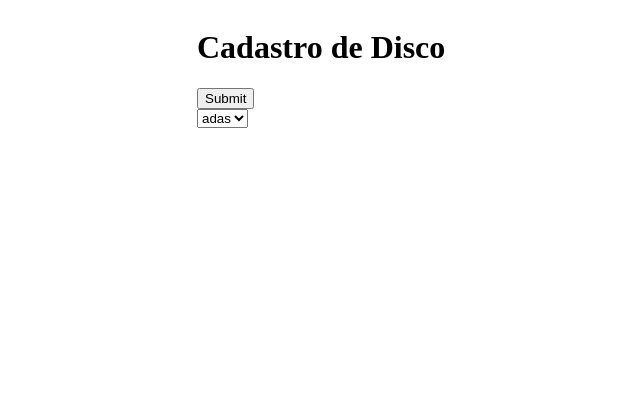
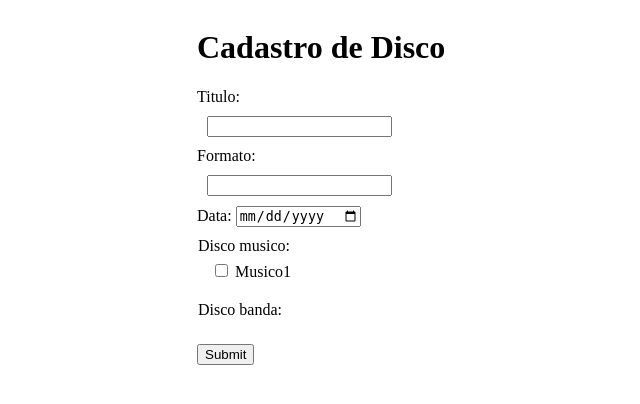
Before and after one commit to Stuepp/Gravadora, a Django app: page /addDisco/ in a window 1280 px wide. Shown: the top 404 px of the page, without its empty margins (361-1001 px from the left). Run offline with Django 4.2, Linux system fonts and the light colour scheme; data comes from the database, SQL or seed files in the repository; parts of the project's set-up code (start-up, migrations or seed data) failed here and were passed over.

Commit message:
fix on forms and small fix on models

```diff
--- a/gravadora/members/forms.py
+++ b/gravadora/members/forms.py
@@ -1,40 +1,69 @@
 from django import forms
-from .models import Musica, Musico, Banda, Own, Instrumento, Disco, Produtor
+from django.db.models.base import Model
+from .models import Musica, Musico, Banda, Instrumento, Disco, Produtor
 
-class AddMusicaForm(forms.ModelForm):
+class CustomMusicaMusicoChoiceField(forms.ModelMultipleChoiceField):
+    def label_from_instance(self, musico):
+        return "%s" % musico.nome
+class CustomMusicaBandaChoiceField(forms.ModelMultipleChoiceField):
+    def label_from_instance(self, banda):
+        return "%s" % banda.nome
+class CustomMusicaDiscoChoiceField(forms.ModelMultipleChoiceField):
+    def label_from_instance(self, disco):
+        return "%s" % disco.titulo
+
+class AddMusicaForm(forms.ModelForm): # tentar reduzir MusicaMusico e MusicaBanda para MusicaMusicoBanda
     class Meta:
         model = Musica
-        fields = ('titulo','autores', 'participa') #,'file','image')
-
+        fields = ('titulo','autores','file','image','participa_Musico','participa_Banda', 'aparece')
         widgets = {
             'titulo': forms.TextInput(attrs={'class': 'form-control', 'required': True}),
             'autores': forms.TextInput(attrs={'class': 'form-control', 'required': True}),
-            #'autores': forms.CheckboxSelectMultiple(attrs={'class': 'form-control'}),
-            #'file': forms.FileInput(attrs={'type': 'file', 'required': False}),
-            #'image': forms.FileInput(attrs={'type': 'file', 'required': False}),
+            'file': forms.FileInput(attrs={'type': 'file', 'class': 'form-control'}),
+            'image': forms.FileInput(attrs={'type': 'file', 'class': 'form-control'}),
         }
-        participa = forms.ModelChoiceField(
-            queryset=Own.objects.all(),
-            widget=forms.CheckboxInput
-        )
+    participa_Musico = CustomMusicaMusicoChoiceField(
+        queryset=Musico.objects.all(),
+        widget=forms.CheckboxSelectMultiple,
+        required=False
+    )
+    participa_Banda = CustomMusicaBandaChoiceField(
+        queryset=Banda.objects.all(),
+        widget=forms.CheckboxSelectMultiple,
+        required=False
+    )
+    aparece = CustomMusicaDiscoChoiceField(
+        queryset = Disco.objects.all(),
+        widget=forms.CheckboxSelectMultiple
+    )
 
 class AddMusicoForm(forms.ModelForm):
-    class Meta: # lembrando que Musico é filho de Own
+    class Meta:
         model = Musico
-        fields = ('endereco','telefone','nome')
+        fields = ('endereco','telefone','nome', 'esta','toca')
 
-        widgets = { # musico tem os instrumentos que ele toca
+        widgets = {
             'endereco': forms.TextInput(attrs={'class': 'form-control', 'required': True}),
             'telefone': forms.TextInput(attrs={'class': 'form-control', 'required': True}),
             'nome': forms.TextInput(attrs={'class': 'form-control', 'required': True}),
         }
+    esta = forms.ModelMultipleChoiceField(
+        queryset=Banda.objects.all(),
+        widget=forms.CheckboxSelectMultiple,
+        required=False
+    )
+    toca = forms.ModelMultipleChoiceField(
+        queryset=Instrumento.objects.all(),
+        widget=forms.CheckboxSelectMultiple,
+        required=False
+    )
 
 class AddBandaForm(forms.ModelForm):
-    class Meta: # lembrando que Banda é filha de Own
+    class Meta:
         model = Banda
         fields = ('nome',)
 
-        widgets = { # a banda tem os musicos que estão nela
+        widgets = {
             'nome': forms.TextInput(attrs={'class': 'form-control', 'required': True}),
         }
 
@@ -50,15 +79,23 @@ class AddInstrumentoForm(forms.ModelForm):
 class AddDiscoForm(forms.ModelForm):
     class Meta:
         model = Disco
-        fields = ('titulo','formato','data','fk_musico','fk_banda')
+        fields = ('titulo','formato','data','disco_musico','disco_banda')
 
-        widgets = { # pelo menos o musico ou a banda tem que ser escolhido
+        widgets = {
             'titulo': forms.TextInput(attrs={'class': 'form-control', 'required': True}),
             'formato': forms.TextInput(attrs={'class': 'form-control', 'required': True}),
             'data': forms.DateTimeInput(attrs={'type': 'date', 'required': True}), # tyoe data?
-            'musico': forms.TextInput(attrs={'class': 'form-control'}), # alterar para autocomplete ou select box?
-            'banda': forms.TextInput(attrs={'class': 'form-control'}), # alterar para autocomplete ou select box?
         }
+    disco_musico = CustomMusicaMusicoChoiceField(  # tentar reduzir MusicaMusico e MusicaBanda para MusicaMusicoBanda
+        queryset=Musico.objects.all(),
+        widget=forms.CheckboxSelectMultiple,
+        required=False
+    )
+    disco_banda = CustomMusicaBandaChoiceField(
+        queryset=Banda.objects.all(),
+        widget=forms.CheckboxSelectMultiple,
+        required=False
+    )
 
 class addProdutorForm(forms.ModelForm):
     class Meta:
--- a/gravadora/members/templates/add.htm
+++ b/gravadora/members/templates/add.htm
@@ -7,9 +7,5 @@
          {{ form.as_div }}
          <input type="submit">
     </form>
-    <select name="" id="">
-        <option value="">adas</option>
-        <option value="">adas</option>
-    </select>
 </div>
 {% endblock %}
--- a/gravadora/members/templates/base.html
+++ b/gravadora/members/templates/base.html
@@ -10,6 +10,19 @@
                 margin-left: 550px;
                 margin-right: 550px;
                 min-width: 400px;
+            }
+            .form-control{
+                display: grid;
+                margin: 10px;
+            }
+            fieldset{
+                margin: 10px;
+                margin-left: -13px;
+                border: none;
+            }
+            fieldset label{
+                margin: 5px;
+                margin-left: 15px;
             }
         </style>
     </head>
--- a/gravadora/members/templates/index.htm
+++ b/gravadora/members/templates/index.htm
@@ -61,11 +61,11 @@
             <div class="grid-item-1">
                 <input type="text" placeholder=" Search..."> <!--adcionar autocomplete e pegar lista de elementos cadastrados no bd, tentar adicionar icone de search tb-->
                 <!--nome do album-->
-                <h1>{{musico.nome}}</h1>
+                <h1>{{disco.titulo}}</h1>
                 <hr>
                 <h3>Músicas seguintes</h3> <!--não mostrar a música atual-->
                 {% for x in musicas %}
-                <h3>{{x.titulo}} - {{musico.nome}}</h3> <!--musica - autor -->
+                <h3>{{x.titulo}} -{% for musico in x.participa_Musico.all %} {{musico.nome}} {% endfor %}</h3> <!--musica - autor -->
                 {% endfor %}
             </div>
             <div class="grid-item-2" style="display: grid; grid-auto-flow: row; align-content: center;">
--- a/gravadora/members/urls.py
+++ b/gravadora/members/urls.py
@@ -1,10 +1,9 @@
 from django.urls import path
 from . import views
-from members.views import ShowPlayListView, SaveSongForm, SaveMusicoForm, SaveBandaForm, SaveInstrumentoForm, SaveDiscoForm, SaveProdutorForm, SaveMusicaForm# ShowSaveSong
+from members.views import ShowPlayListView, SaveMusicoForm, SaveBandaForm, SaveInstrumentoForm, SaveDiscoForm, SaveProdutorForm, SaveMusicaForm
 
 urlpatterns = [
     path('', ShowPlayListView.as_view(),name='index'),
-    path('addMusica/', SaveSongForm.as_view(), name='add'),
     path('addMusico/', SaveMusicoForm.as_view(), name='add'),
     path('addMusica/', SaveMusicaForm.as_view(), name='add'),
     path('addBanda/', SaveBandaForm.as_view(), name='add'),
@@ -12,5 +11,3 @@ urlpatterns = [
     path('addDisco/', SaveDiscoForm.as_view(), name='add'),
     path('addProdutor/', SaveProdutorForm.as_view(), name='add'),
 ]
-
-#path('audio/',ShowSaveSong.as_view(), name='aud'),
--- a/gravadora/members/views.py
+++ b/gravadora/members/views.py
@@ -4,29 +4,23 @@ from django.template import loader
 from django.views import View
 from django.views.generic.edit import FormView
 from .forms import AddMusicaForm, AddMusicoForm, AddBandaForm, AddInstrumentoForm, AddDiscoForm, addProdutorForm
-from .models import Musico, Own, Musica
+from .models import Musico, Musica, Disco
 # Create your views here.
 
 class ShowPlayListView(View):
     template_name = 'index.htm'
     #if Musico.objects.all()
+    d = Disco.objects.get(id=1)
+    musicas = Musica.objects.filter(aparece__id=d.id).values()
     context = {
         'musico': Musico.objects.all().values(), #get(id=1),
-        'musica' : Musica.objects.all().values(), #get(id=4),
-        'musicas' : Musica.objects.all().values() # selecionar futuramente apenas musicas da playlist/disco
+        'musica' : Musica.objects.filter(aparece__id=d.id).first(), # música atual
+        'disco': d,
+        'musicas' : musicas # selecionar futuramente apenas musicas da playlist/disco
     }
     def get(self, request, *args, **kwargs):
         template = loader.get_template(self.template_name)
         return HttpResponse(template.render(self.context, request))
-
-class SaveSongForm(FormView): # alterar para conseguir fazer upload já com a ligação entre musica participa e own
-    template_name = 'add.htm'
-    form_class = AddMusicaForm
-    success_url = '/success/'
-
-    def form_valid(self, form):
-        form.save()
-        return super().form_valid(form)
 
 class SaveMusicoForm(FormView):
     template_name = 'add.htm'
@@ -111,54 +105,3 @@ class SaveMusicaForm(FormView): # multiple select box is not showing as expected
         context = super(SaveMusicaForm, self).get_context_data(**kwargs)
         context['pagetitle'] = 'Cadastro de Musica'
         return context
-"""
-class ShowSaveSong(View):
-    template_name = 'aud.htm'
-    musicos = Musico.objects.all().values()
-    context = {
-        'musicos' : musicos,
-    }
-
-    def get(self, request, *args, **kwargs):
-        template = loader.get_template(self.template_name)
-        return HttpResponse(template.render(self.context, request))
-
-    def post(self, request, *args, **kwargs):
-        #if request.method == 'POST':
-        form = self.form_class(request.POST)
-        if form.is_valid():
-            audio = request.FILES['audio']
-            image_r = request.FILES['image']
-            titulo_r = request.POST['titulo']
-            autores_r = request.POST['autores']
-            musica = Musica.objects.create(
-                titulo= titulo_r,
-                autores = autores_r,
-                file=audio,
-                image = image_r
-            )
-            musica.save()
-            audio_path = musica.file.path
-
-            autor_r = request.POST['aut']
-            autor = Musico.objects.get(nome=autor_r)
-            own = Own.objects.create(
-                fk_musico = autor
-            )
-            own.save()
-
-            particpa = Participa.objects.create(
-                fk_own = own,
-                fk_musica = musica
-            )
-
-            template = loader.get_template(self.template_name)
-            musicos = Musico.objects.all().values()
-            context = {
-                'audio_path':audio_path,
-                'musicos': musicos,
-                }
-            return HttpResponse(template.render(context, request))
-            #return render(request, self.template_name, {'audio_path':audio_path, 'musicos':Musico.objects.all().values()})
-        #return render(request, 'aud.htm')
-"""
```
Also changed, not shown: gravadora/members/models.py (+21 -31 lines), gravadora/db.sqlite3, gravadora/members/migrations/0009_remove_esta_fk_banda_remove_esta_fk_musico_and_more.py (added), gravadora/members/migrations/0010_remove_instrumento_toca_musico_toca.py (added), gravadora/members/migrations/0011_remove_musica_participa_musica_participa_banda_and_more.py (added), gravadora/members/migrations/0012_alter_banda_id_alter_musico_id.py (added).
